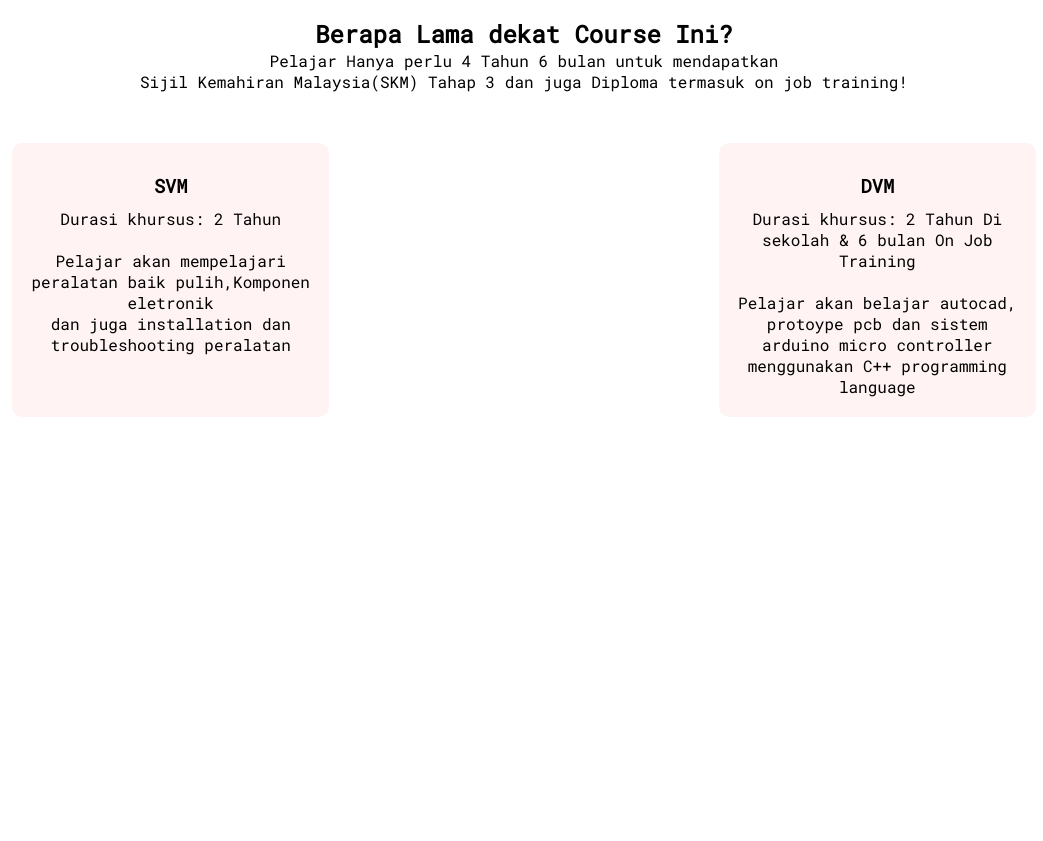
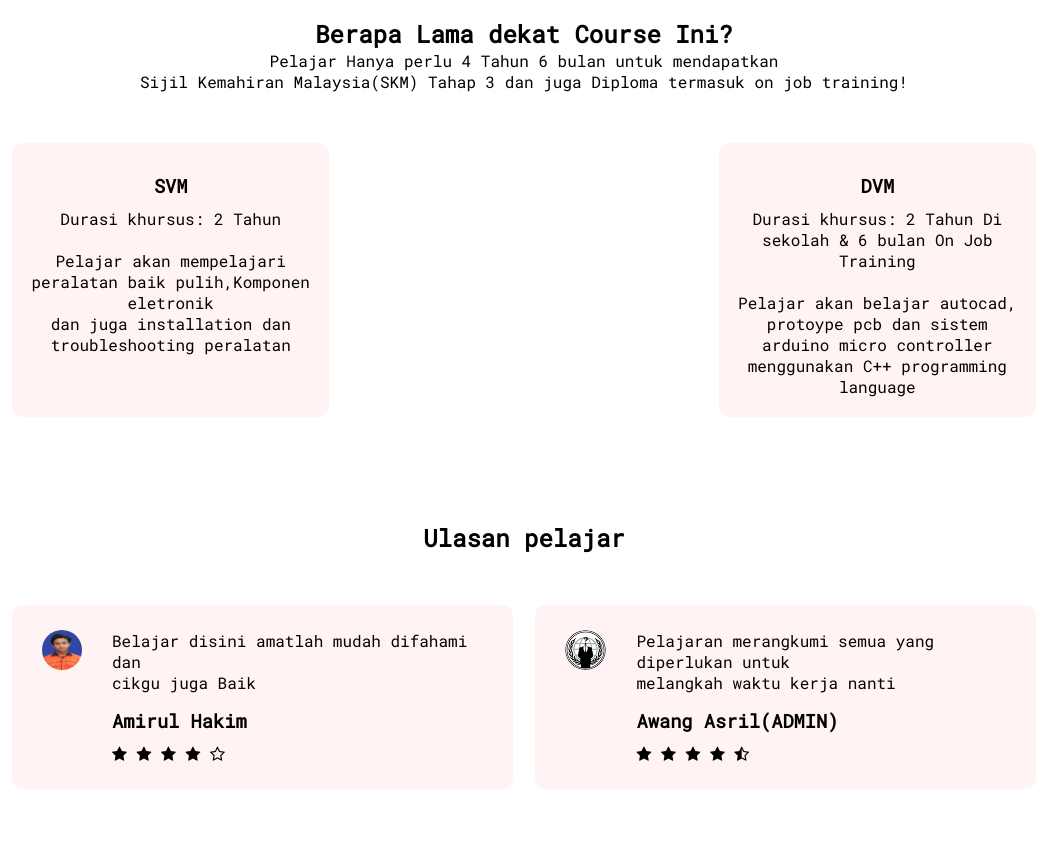
Before and after one commit to kvsibu/kvsibu.github.io, a plain HTML site: page etn/index.html in a window 1280 px wide. Shown: the part 882-1723 px from the top of the page, without its empty margins (116-1159 px from the left). Before the commit the page ends 1304 px from the top, so only its background shows below. Drawn offline with Linux system fonts and the light colour scheme.

Commit message:
Add files via upload

```diff
--- a/etn/index.html
+++ b/etn/index.html
@@ -4,7 +4,7 @@
     <meta http-equiv="X-UA-Compatible" content="IE=edge">
     <meta name="viewport" content="width=device-width, initial-scale=1.0">
     <title>Etn Course</title>
-    <link rel="stylesheet" type="text/css" href="style.css">
+    <link rel="stylesheet" href="style.css">
     <link rel="preconnect" href="https://fonts.googleapis.com">
 <link rel="preconnect" href="https://fonts.gstatic.com" crossorigin>
 <link href="https://fonts.googleapis.com/css2?family=Roboto+Mono:wght@300;400&display=swap" rel="stylesheet">
@@ -22,17 +22,16 @@
                     <li><a href="">ABOUT</a></li>
                     <li><a href="">LEARNING</a></li>
                     <li><a href="">GALLERY</a></li>
-                    <li><a href="">CONTACT US</a></li>
+                    <li><a href="">CONTACT</a></li>
                 </ul>
             </div>
             <i class="fa fa-bars" onclick="openMenu()"></i>
         </nav>
+
         <div class="text-box">
             <h1>KV Sibu ETN Course</h1>
-            <p>Bidang dimana pelajar memahami dengan lebih mendalam atur cara peralatan eletronik
-            </p>
+            <p>Bidang dimana pelajar memahami dengan lebih mendalam atur cara peralatan eletronik</p>
             <a href="https://www.facebook.com/profile.php?id=100080287494460" target="_blank" class="fb">Layari Facebook untuk info terkini</a>
-
         </div>
 
     </section>
@@ -55,9 +54,47 @@
                     protoype pcb dan sistem arduino micro controller <br> menggunakan C++ programming language </p>
             </div>
     </div>
+</section>
+
+
+<!---Comment i guess------>
+<section class="comment">
+    <h1>Ulasan pelajar</h1>
+
+    <div class="row">
+        <div class="comment-col">
+            <img src="images/hakim.jpeg">
+                      <div>
+                        <p>Belajar disini amatlah mudah difahami dan<br>cikgu juga Baik</p>
+                        <h3>Amirul Hakim</h3>
+                        <i class="fa fa-star"></i>
+                        <i class="fa fa-star"></i>
+                        <i class="fa fa-star"></i>
+                        <i class="fa fa-star"></i>
+                        <i class="fa fa-star-o"></i>
+                      </div>
+        </div>
+
+        <div class="comment-col">
+            <img src="images/anon.png">
+                      <div>
+                        <p>Pelajaran merangkumi semua yang diperlukan untuk <br> melangkah  waktu kerja nanti</p>
+                        <h3>Awang Asril(ADMIN) </h3>
+                        <i class="fa fa-star"></i>
+                        <i class="fa fa-star"></i>
+                        <i class="fa fa-star"></i>
+                        <i class="fa fa-star"></i>
+                        <i class="fa fa-star-half-o"></i>
+                      </div>
+        </div>
 
 
 
+
+
+
+
+    </div>
 
 
 </section>
@@ -87,14 +124,17 @@
 
 <!--Javascript for toggle button bar-->
 <script>
+
+    var menu = document.getElementById("Navlinks")
+
     function openMenu() {
-        var toggle = document.getElementById("Navlinks");
-        toggle.style.right = "0";
+
+        menu.style.right = "0";
     }
 
     function hideMenu() {
-        var toggle = document.getElementById("Navlinks");
-        toggle.style.right = "-200px";
+
+        menu.style.right = "-200px";
     }
 </script>
 
--- a/etn/style.css
+++ b/etn/style.css
@@ -7,7 +7,7 @@
 .header {
     min-height: 100vh;
     width: 100%;
-    background-image: linear-gradient(rgba(4, 9, 30, 0.7), rgba(4, 9, 30, 0.7)), url(images/banner.png);
+    background-image: linear-gradient(rgba(4, 9, 30, 0.7), rgba(4, 9, 30, 0.7)), url(images/bannerup.png);
     background-size: cover;
     background-position: center;
     position: relative;
@@ -68,16 +68,16 @@
 }
 
 .text-box h1 {
-    font-size: 65px;
+    font-size: 62px;
 }
 
-.text-box p {
+.text-box p{
     margin: 10px 0px 40px;
     font-size: 14px;
     color: white;
 }
 
-.fb {
+.fb{
     display: inline-block;
     text-decoration: none;
     color: white;
@@ -95,11 +95,11 @@
     transition: 1s;
 }
 
-nav .fa {
+nav .fa{
     display: none;
 }
 
-@media (max-width: 700px) {
+@media (max-width: 700px){
     .text-box h1 {
         font-size: 20px;
     }
@@ -108,7 +108,7 @@
         display: block;
     }
 
-    .nav-link {
+    .nav-link{
         position: absolute;
         background: #f44336;
         height: 100vh;
@@ -133,6 +133,10 @@
     }
     .row {
         flex-direction: column;
+    }
+    .comment-col img {
+        margin-left: 0;
+        margin-right: 15px;
     }
 }
 
@@ -181,3 +185,42 @@
 .svm:hover {
     box-shadow: 0px 0px 20px 0px rgba(0, 0, 0,0.2);
 }
+
+/*-------------comment asu -------------*/
+
+.comment {
+    width: 80%;
+    margin: auto;
+    padding-top: 100px;
+    text-align: center;
+}
+
+.comment-col {
+    flex-basis: 44%;
+    border-radius: 10px;
+    margin-bottom: 5%;
+    text-align: left;
+    background: #fff3f3;
+    padding: 25px;
+    cursor: pointer;
+    display: flex;
+}
+
+.comment-col img {
+    height: 40px;
+    margin-left: 5px;
+    margin-right: 30px;
+    border-radius: 50%;
+}
+
+.comment-col p {
+    padding: 0;
+}
+
+.comment-col h3 {
+    margin-top: 15px;
+    text-align: left;
+}
+.comment-col .fa {
+    color: black ;
+}
```
Also changed, not shown: etn/images/anon.png (added), etn/images/hakim.jpeg (added), 1 other file.
